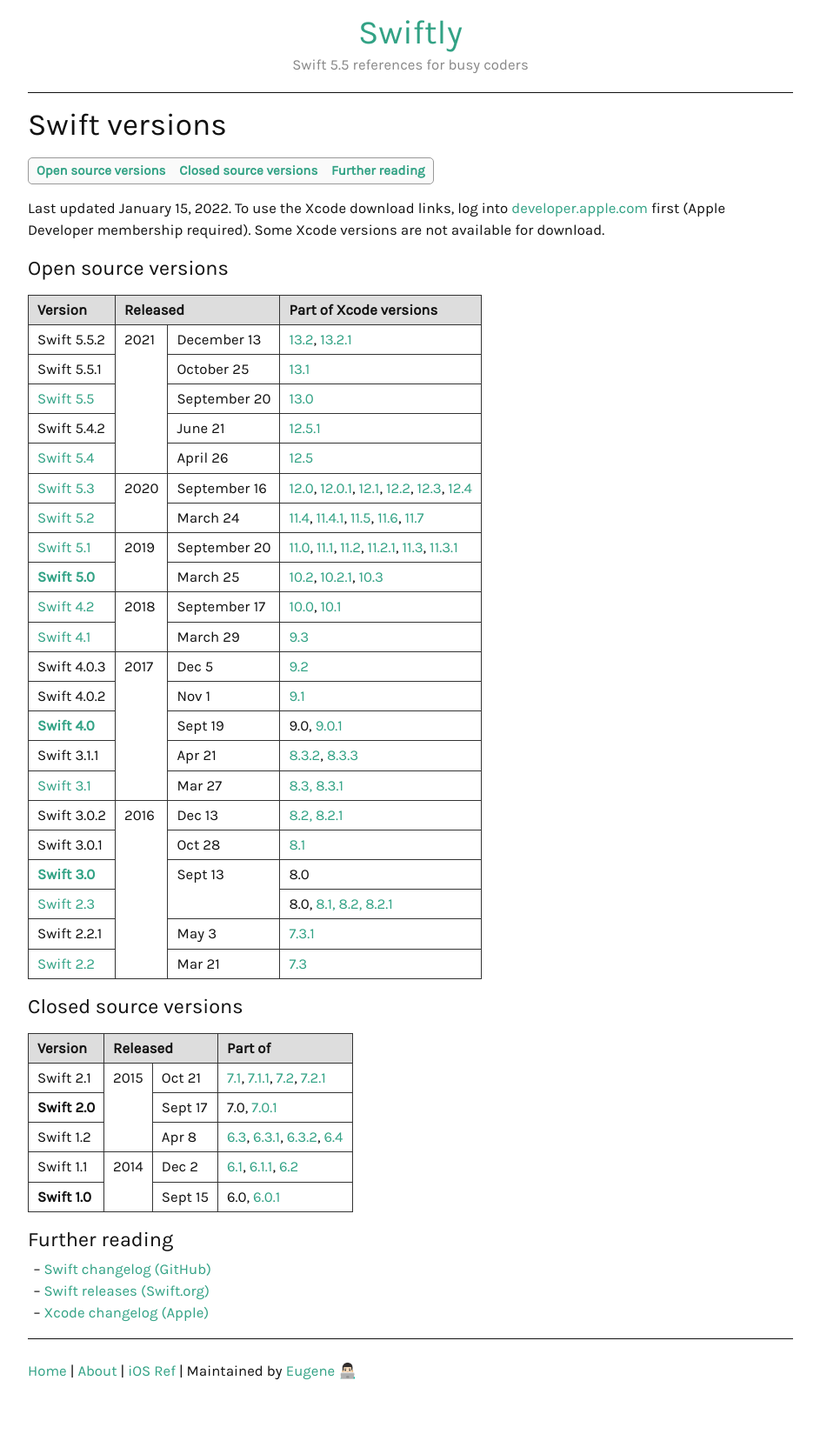
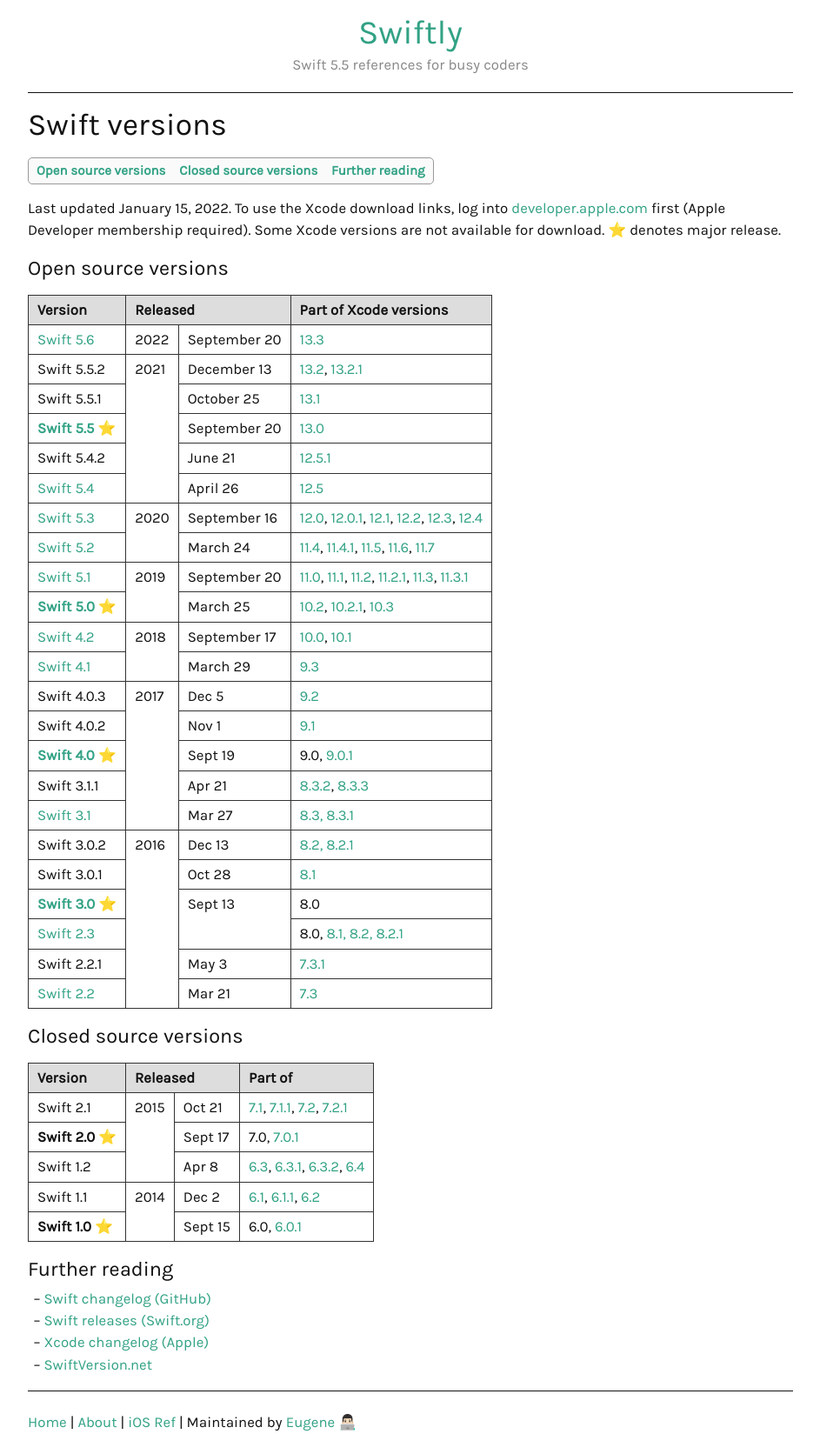
Before and after one commit to ebelinski/swiftly, a Jekyll site: the page built from _guides/swift-versions.md, in a window 1280 px wide. Shown: the whole page at 87% size, without its empty margins (168-1111 px from the left). Built offline with Jekyll 4.4.1, drawn with Linux system fonts in a browser that asks for light colours; comment, search, counter and statistics services are not loaded; before the commit the page ends 1612 px from its top, so only the background shows below that.

Commit message:
Added Swift 5.6 to table.

```diff
--- a/_guides/swift-versions.md
+++ b/_guides/swift-versions.md
@@ -12,7 +12,7 @@ redirect_from:
 {:toc}
 </div>
 
-Last updated January 15, 2022. To use the Xcode download links, log into [developer.apple.com](https://developer.apple.com/) first (Apple Developer membership required). Some Xcode versions are not available for download.
+Last updated January 15, 2022. To use the Xcode download links, log into [developer.apple.com](https://developer.apple.com/) first (Apple Developer membership required). Some Xcode versions are not available for download. ⭐ denotes major release.
 
 ### Open source versions
 
@@ -21,6 +21,16 @@ Last updated January 15, 2022. To use the Xcode download links, log into [develo
     <th>Version</th>
     <th colspan="2">Released</th>
     <th>Part of Xcode versions</th>
+  </tr>
+  <tr>
+    <td class="nowrap">
+      <a href="https://www.swift.org/blog/swift-5.6-released/">Swift 5.6</a>
+    </td>
+    <td>2022</td>
+    <td>September 20</td>
+    <td>
+      <a href="https://developer.apple.com/services-account/download?path=/Developer_Tools/Xcode_13.3/Xcode_13.3.xip">13.3</a>
+    </td>
   </tr>
   <tr>
     <td>Swift 5.5.2</td>
@@ -39,8 +49,8 @@ Last updated January 15, 2022. To use the Xcode download links, log into [develo
     </td>
   </tr>
   <tr>
-    <td>
-      <a href="https://swift.org/blog/swift-5-5-released/">Swift 5.5</a>
+    <td class="nowrap">
+      <a href="https://swift.org/blog/swift-5-5-released/"><strong>Swift 5.5</strong></a> ⭐
     </td>
     <td>September 20</td>
     <td>
@@ -109,9 +119,7 @@ Last updated January 15, 2022. To use the Xcode download links, log into [develo
   </tr>
   <tr>
     <td>
-      <a href="https://swift.org/blog/swift-5-released/">
-        <strong>Swift 5.0</strong>
-      </a>
+      <a href="https://swift.org/blog/swift-5-released/"><strong>Swift 5.0</strong></a> ⭐
     </td>
     <td>March 25</td>
     <td>
@@ -158,7 +166,7 @@ Last updated January 15, 2022. To use the Xcode download links, log into [develo
   <tr>
     <td>
       <a href="https://swift.org/blog/swift-4-0-released/">
-        <strong>Swift 4.0</strong>
+        <strong>Swift 4.0 ⭐</strong>
       </a>
     </td>
     <td>Sept 19</td>
@@ -204,7 +212,7 @@ Last updated January 15, 2022. To use the Xcode download links, log into [develo
   <tr>
     <td>
       <a href="https://swift.org/blog/swift-3-0-released/">
-        <strong>Swift 3.0</strong>
+        <strong>Swift 3.0 ⭐</strong>
       </a>
     </td>
     <td rowspan="2">Sept 13</td>
@@ -259,7 +267,7 @@ Last updated January 15, 2022. To use the Xcode download links, log into [develo
     </td>
   </tr>
   <tr>
-    <td><strong>Swift 2.0</strong></td>
+    <td><strong>Swift 2.0 ⭐</strong></td>
     <td>Sept 17</td>
     <td>
       7.0,
@@ -287,7 +295,7 @@ Last updated January 15, 2022. To use the Xcode download links, log into [develo
     </td>
   </tr>
   <tr>
-    <td><strong>Swift 1.0</strong></td>
+    <td><strong>Swift 1.0 ⭐</strong></td>
     <td>Sept 15</td>
     <td>
       6.0,
@@ -301,3 +309,4 @@ Last updated January 15, 2022. To use the Xcode download links, log into [develo
 * [Swift changelog (GitHub)](https://github.com/apple/swift/blob/master/CHANGELOG.md)
 * [Swift releases (Swift.org)](https://swift.org/download/#releases)
 * [Xcode changelog (Apple)](https://developer.apple.com/library/content/releasenotes/DeveloperTools/RN-Xcode/Chapters/Introduction.html)
+* [SwiftVersion.net](https://swiftversion.net/)
```
